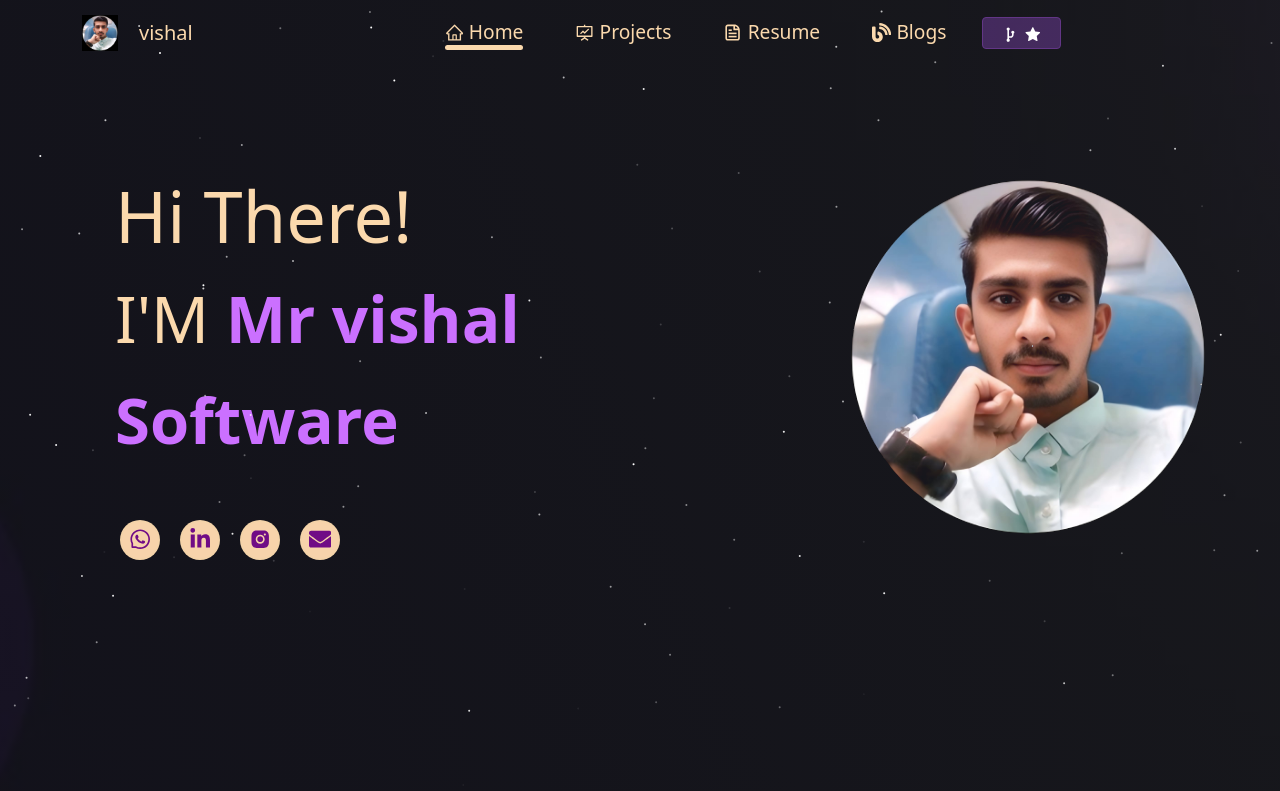
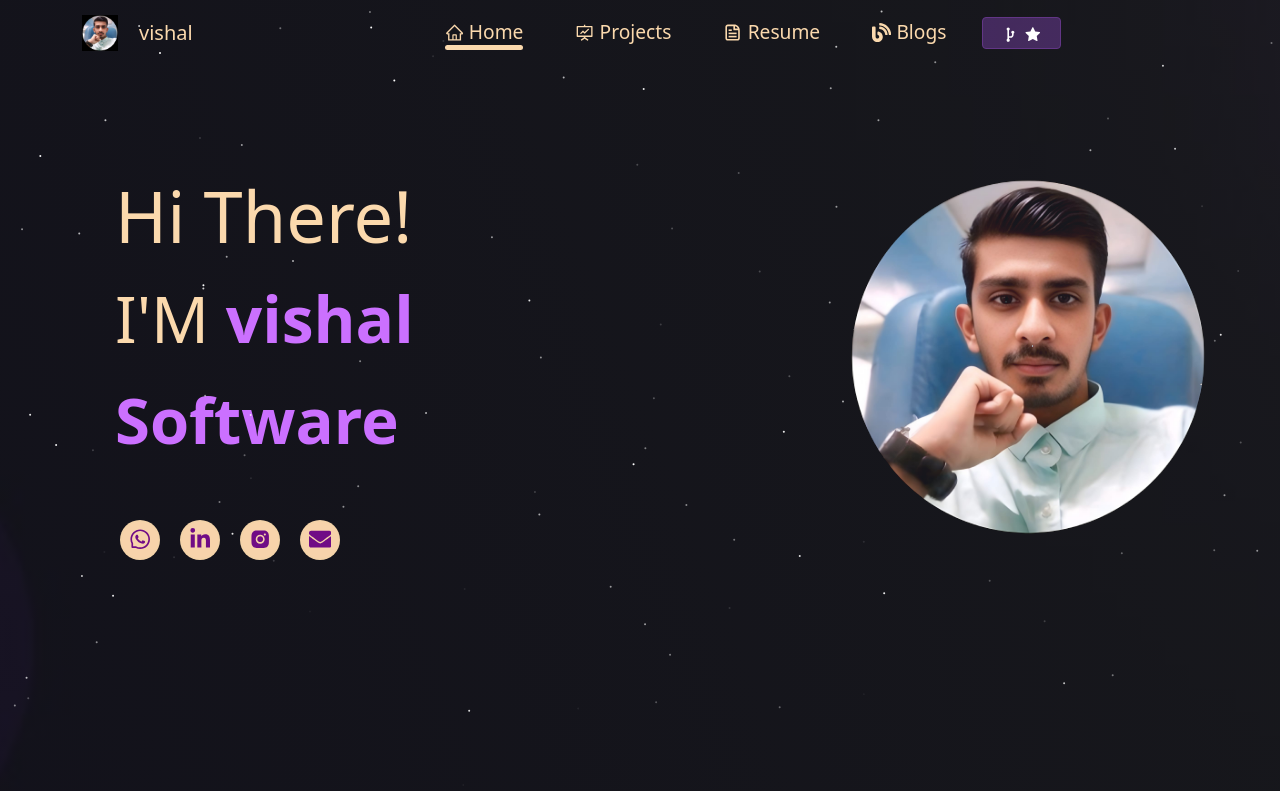
Before and after one commit to apit04726/Personal-Portfolio-main, a React (Create React App) app: page / in a window 1280 px wide. Shown: the top 791 px of the page. Built offline with nearby package versions, Linux system fonts and the light colour scheme; no server answers.

Commit message:
fix: remove prefix from name in home page header

```diff
--- a/src/pages/home_page/HomePage.js
+++ b/src/pages/home_page/HomePage.js
@@ -28,7 +28,7 @@ export default function Home() {
               </h1>
               <h1 className="heading-name">
                 I'M
-                <strong className="main-name"> Mr vishal</strong>
+                <strong className="main-name"> vishal</strong>
               </h1>
               <div className="typing-homeclass">
                 <Typing />
```
